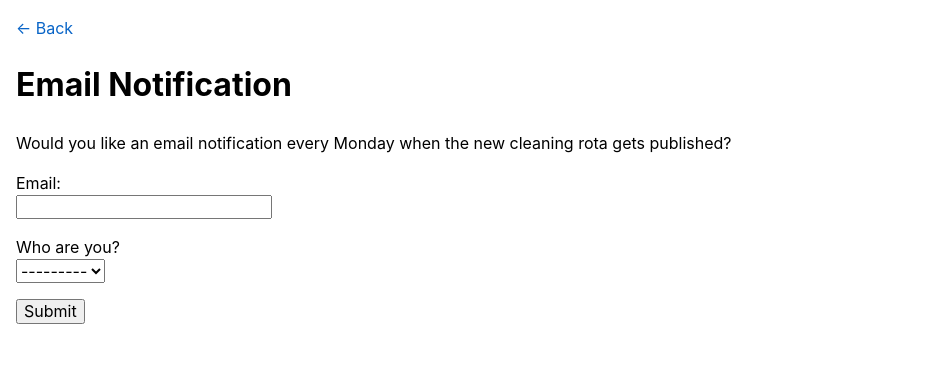
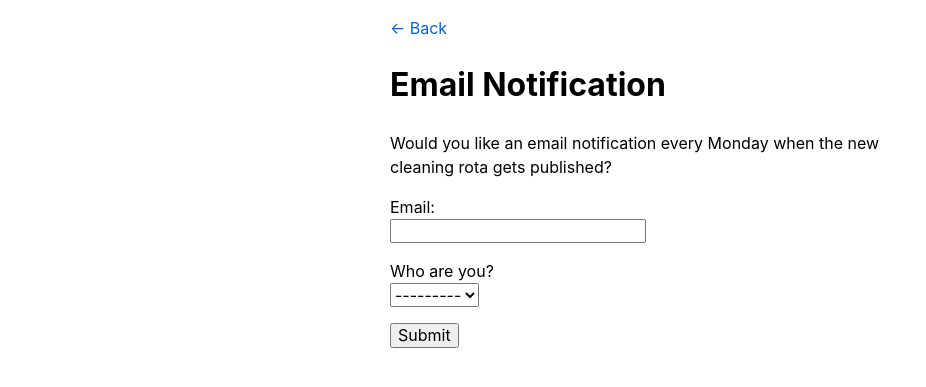
Before and after one commit to sirodoht/hasol, a Django app: page /notification/ in a window 1280 px wide. Shown: the top 387 px of the page, without its empty margins (0-926 px from the left). Run offline with Django 3.2, Linux system fonts and the light colour scheme; data that the repository does not hold is empty.

Commit message:
change style to center notification on desktop

```diff
--- a/main/static/style.css
+++ b/main/static/style.css
@@ -243,6 +243,9 @@ main {
 }
 
 .notification {
+    margin-left: auto;
+    margin-right: auto;
+    max-width: 500px;
     padding-left: 16px;
     padding-right: 16px;
 }
```
